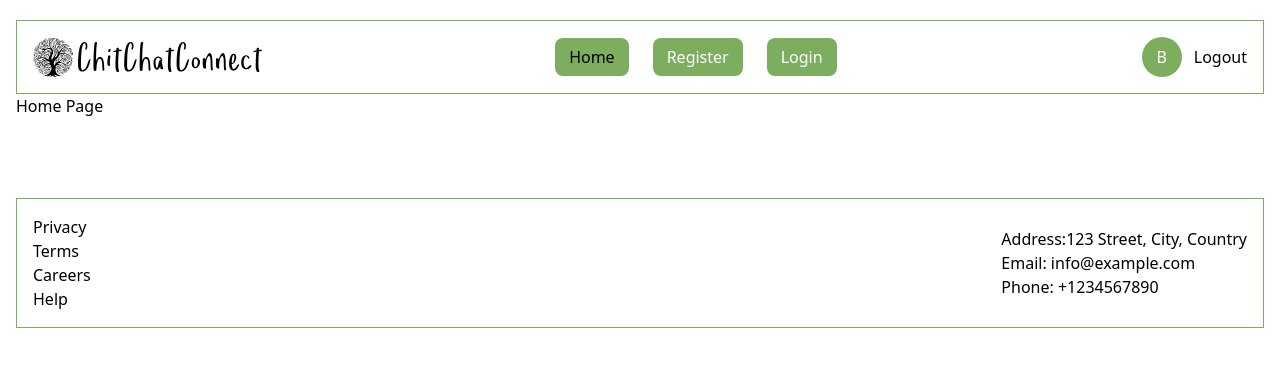
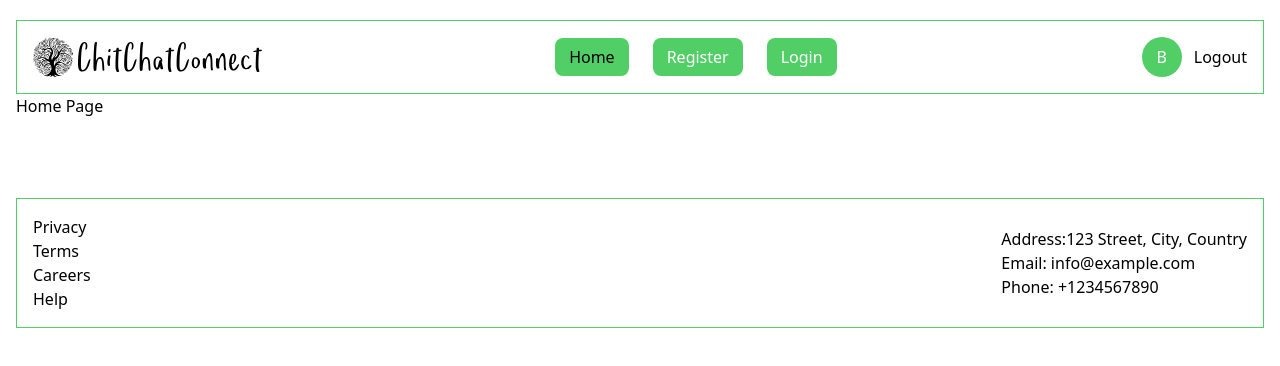
Before and after one commit to bojan-ilic/chit-chat-connect-frontend, a React (Create React App) app: page / in a window 1280 px wide. Shown: the top 366 px of the page. Built offline with nearby package versions, Linux system fonts and the light colour scheme.

Commit message:
style: Update primary color in Tailwind CSS configuration

```diff
--- a/tailwind.config.js
+++ b/tailwind.config.js
@@ -4,7 +4,7 @@ module.exports = {
     theme: {
         extend: {
             colors: {
-                primary: '#7DAE5F',
+                primary: '#51cf66',
             },
         },
     },
```
